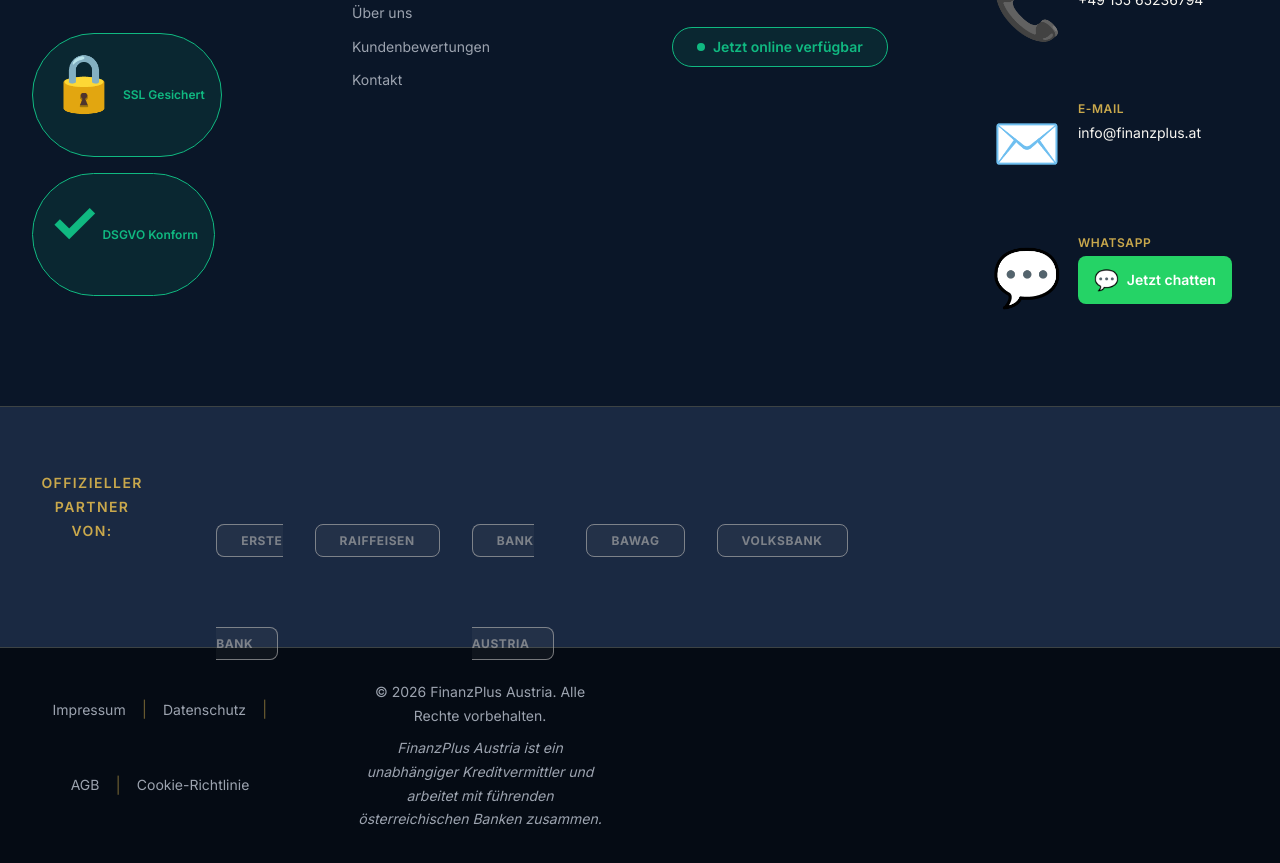
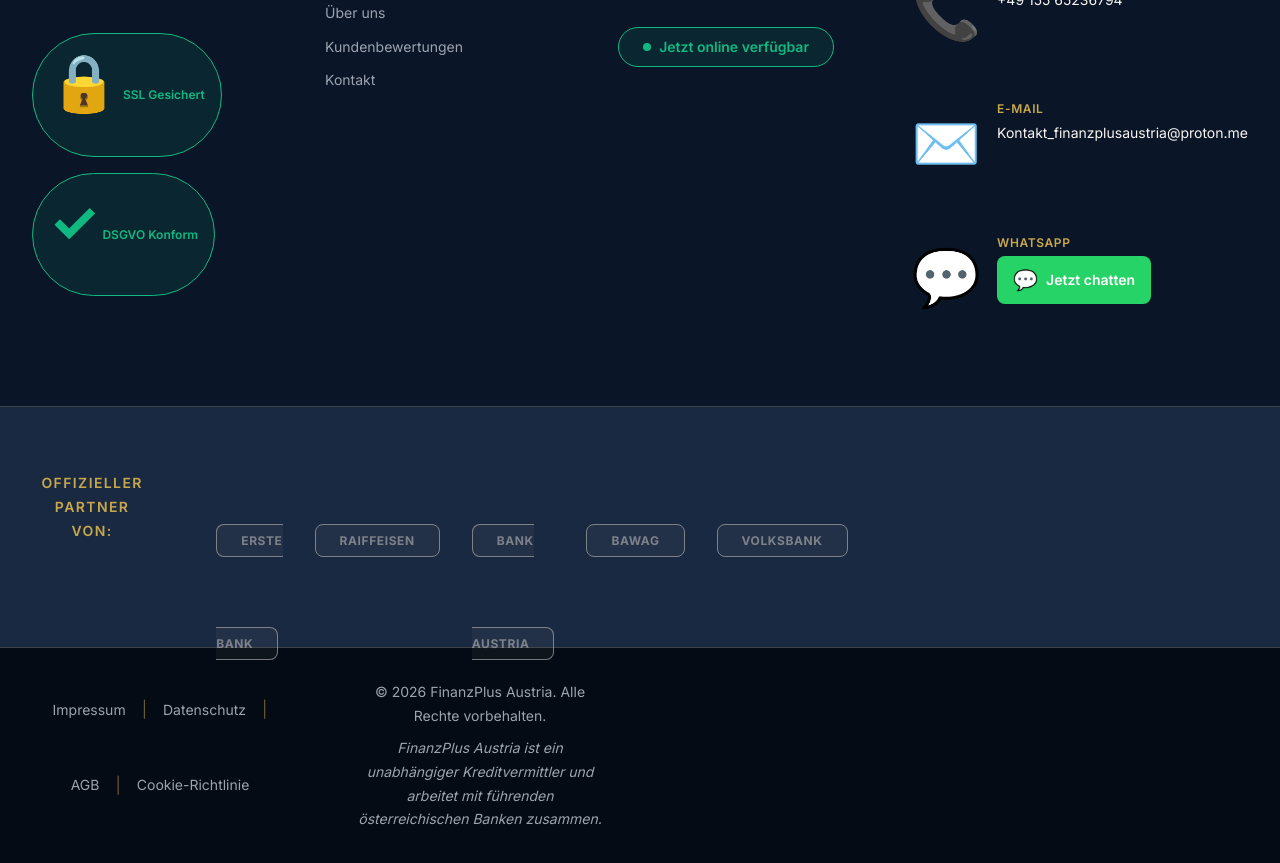
Before and after one commit to FinanzPlus/FinanzPluss, a React (Vite) app in the folder frontend/: page /kreditrechner in a window 1280 px wide. Shown: the part 2220-3083 px from the top of the page. Built offline with nearby package versions, Linux system fonts and the light colour scheme; no server answers.

Commit message:
UPDATE: Remplacement ancien numero WhatsApp et tous les emails par Kontakt_finanzplusaustria@proton.me

```diff
--- a/frontend/src/components/common/Footer.jsx
+++ b/frontend/src/components/common/Footer.jsx
@@ -102,8 +102,8 @@ const Footer = () => {
                 <span className="contact-icon">✉️</span>
                 <div className="contact-info">
                   <span className="contact-label">E-Mail</span>
-                  <a href="mailto:info@finanzplus.at" className="contact-value">
-                    info@finanzplus.at
+                  <a href="mailto:Kontakt_finanzplusaustria@proton.me" className="contact-value">
+                    Kontakt_finanzplusaustria@proton.me
                   </a>
                 </div>
               </div>
--- a/frontend/src/pages/AGB.jsx
+++ b/frontend/src/pages/AGB.jsx
@@ -114,7 +114,7 @@ const AGB = () => {
                     Gewerbeberechtigung: Vermögensberatung<br />
                     <br />
                     Telefon: +49 155 65236794<br />
-                    E-Mail: info@finanzplus.at<br />
+                    E-Mail: Kontakt_finanzplusaustria@proton.me<br />
                     Website: www.finanzplus.at
                   </div>
                 </div>
@@ -496,7 +496,7 @@ const AGB = () => {
                   <p><strong>Gültig ab:</strong> 1. Januar 2026</p>
                   <p>
                     <strong>Frühere Versionen:</strong> Auf Anfrage erhältlich unter{' '}
-                    <a href="mailto:info@finanzplus.at" className="legal-link">info@finanzplus.at</a>
+                    <a href="mailto:Kontakt_finanzplusaustria@proton.me" className="legal-link">Kontakt_finanzplusaustria@proton.me</a>
                   </p>
                 </div>
               </div>
--- a/frontend/src/pages/Contact.jsx
+++ b/frontend/src/pages/Contact.jsx
@@ -161,13 +161,13 @@ const Contact = () => {
                       rel="noopener noreferrer"
                       className="whatsapp-link"
                     >
-                      +44 745 126 7912
+                      +49 155 65236794
                     </a>
                   </p>
                 </div>
                 <div className="detail-item">
                   <strong>E-Mail:</strong>
-                  <p><a href="mailto:info@finanzplus.at">info@finanzplus.at</a></p>
+                  <p><a href="mailto:Kontakt_finanzplusaustria@proton.me">Kontakt_finanzplusaustria@proton.me</a></p>
                 </div>
               </div>
             </div>
--- a/frontend/src/pages/Impressum.jsx
+++ b/frontend/src/pages/Impressum.jsx
@@ -28,7 +28,7 @@ const Impressum = () => {
             <h2>Kontaktdaten</h2>
             <div className="info-box">
               <p><strong>Telefon:</strong> <a href="tel:+49 155 65236794">+49 155 65236794</a></p>
-              <p><strong>E-Mail:</strong> <a href="mailto:info@finanzplus.at">info@finanzplus.at</a></p>
+              <p><strong>E-Mail:</strong> <a href="mailto:Kontakt_finanzplusaustria@proton.me">Kontakt_finanzplusaustria@proton.me</a></p>
               <p><strong>Website:</strong> <a href="https://www.finanzplus.at">www.finanzplus.at</a></p>
             </div>
           </div>
@@ -154,7 +154,7 @@ const Impressum = () => {
 
           <div className="legal-footer-note">
             <p><strong>Hinweis:</strong> Diese Seite wurde zuletzt aktualisiert am 12. Juni 2026.</p>
-            <p>Bei Fragen zum Impressum kontaktieren Sie uns bitte unter <a href="mailto:info@finanzplus.at">info@finanzplus.at</a></p>
+            <p>Bei Fragen zum Impressum kontaktieren Sie uns bitte unter <a href="mailto:Kontakt_finanzplusaustria@proton.me">Kontakt_finanzplusaustria@proton.me</a></p>
           </div>
         </div>
       </div>
--- a/frontend/src/pages/LoanSimulator.jsx
+++ b/frontend/src/pages/LoanSimulator.jsx
@@ -259,7 +259,7 @@ const LoanSimulator = () => {
 
         <div class="footer">
           <p><strong>FinanzPlus Austria GmbH</strong></p>
-          <p>Stephansplatz 1, 1010 Wien | Tel: +49 155 65236794 | Email: info@finanzplus.at</p>
+          <p>Stephansplatz 1, 1010 Wien | Tel: +49 155 65236794 | Email: Kontakt_finanzplusaustria@proton.me</p>
           <p>Erstellt am: ${new Date().toLocaleDateString('de-AT', { year: 'numeric', month: 'long', day: 'numeric' })}</p>
           <p style="margin-top: 10px; font-style: italic;">Dies ist eine unverbindliche Berechnung. Die tatsächlichen Konditionen können abweichen.</p>
         </div>
```
